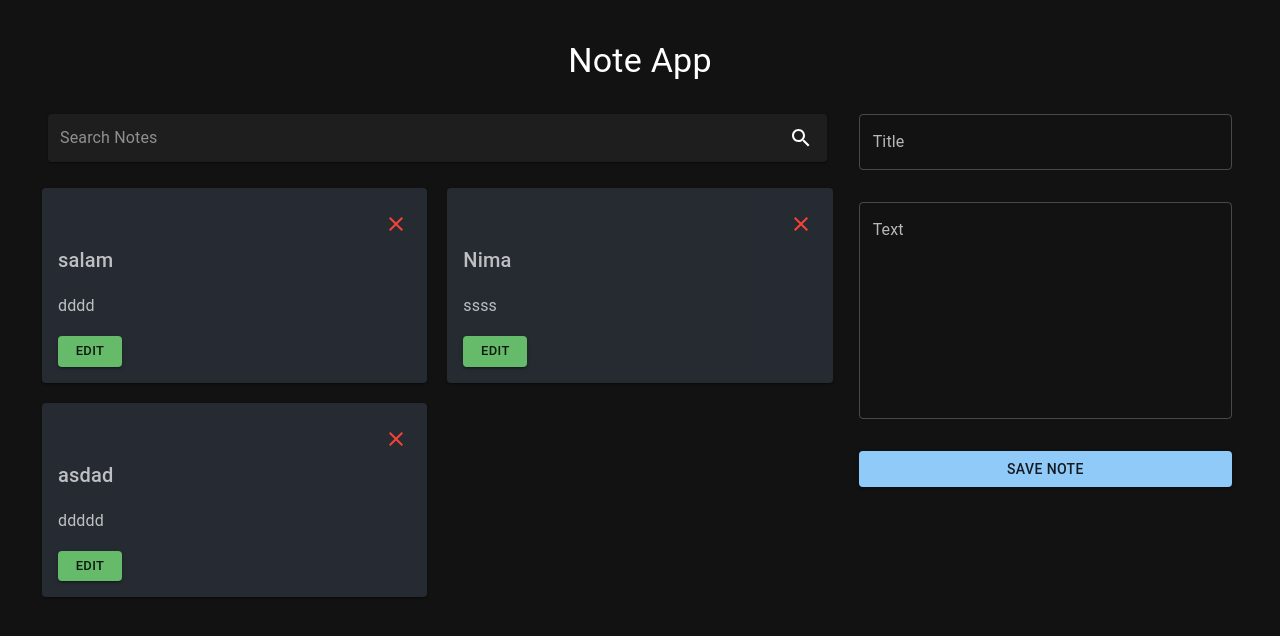
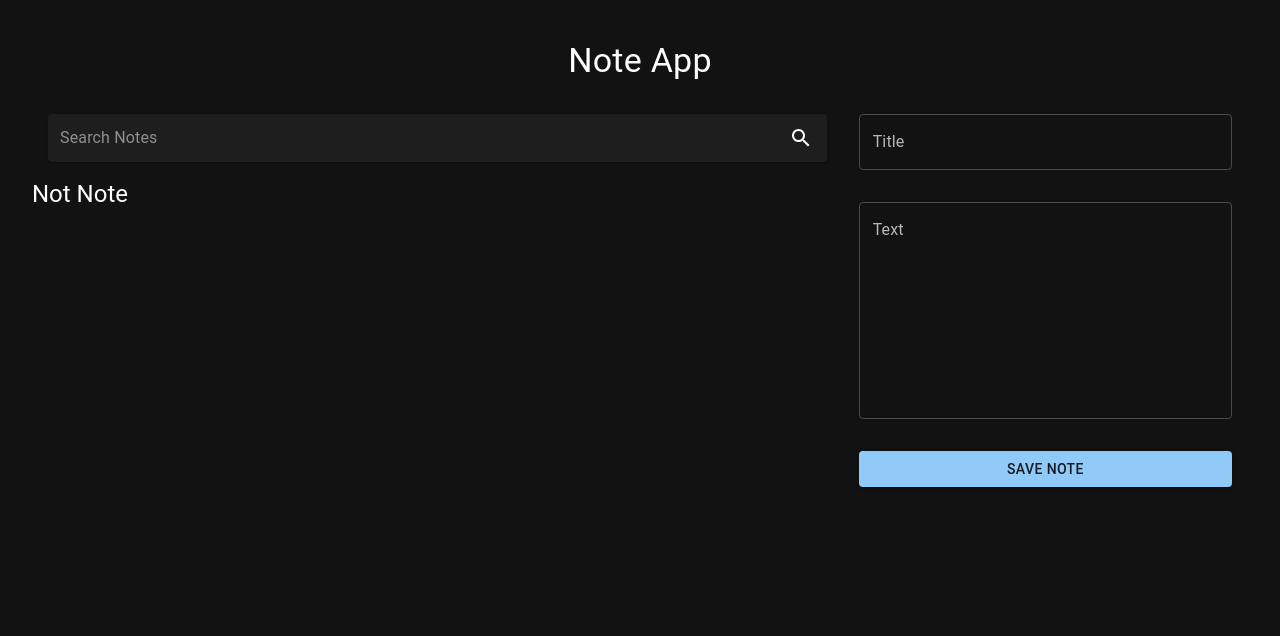
Before and after one commit to megha705/Note-app-redux-tooklit, a React (Create React App) app: page / in a window 1280 px wide. Shown: the top 636 px of the page. Built offline with nearby package versions, Linux system fonts and the light colour scheme; data requests are answered from the project's data file.

Commit message:
fix: SearchBar disabled input and button

```diff
--- a/db.json
+++ b/db.json
@@ -1,19 +1,3 @@
 {
-  "notes": [
-    {
-      "id": 1659771480526,
-      "title": "salam",
-      "text": "dddd"
-    },
-    {
-      "id": 1659771625128,
-      "title": "Nima",
-      "text": "ssss"
-    },
-    {
-      "id": 1659771628191,
-      "title": "asdad",
-      "text": "ddddd"
-    }
-  ]
+  "notes": []
 }
--- a/src/components/SearchBar.jsx
+++ b/src/components/SearchBar.jsx
@@ -46,7 +46,6 @@ function SearchBar() {
           placeholder="Search Notes"
           value={searchText}
           onChange={(e) => searchChangeHandler(e)}
-          disabled={!state.notes.length}
         />
         {isSearched ? (
           <IconButton
@@ -54,7 +53,7 @@ function SearchBar() {
             type="button"
             sx={{ p: "10px" }}
             aria-label="search"
-            disabled={!state.notes.length}
+            color="error"
           >
             <CloseIcon />
           </IconButton>
@@ -64,7 +63,6 @@ function SearchBar() {
             type="button"
             sx={{ p: "10px" }}
             aria-label="search"
-            disabled={!state.notes.length}
           >
             <SearchIcon />
           </IconButton>
```
